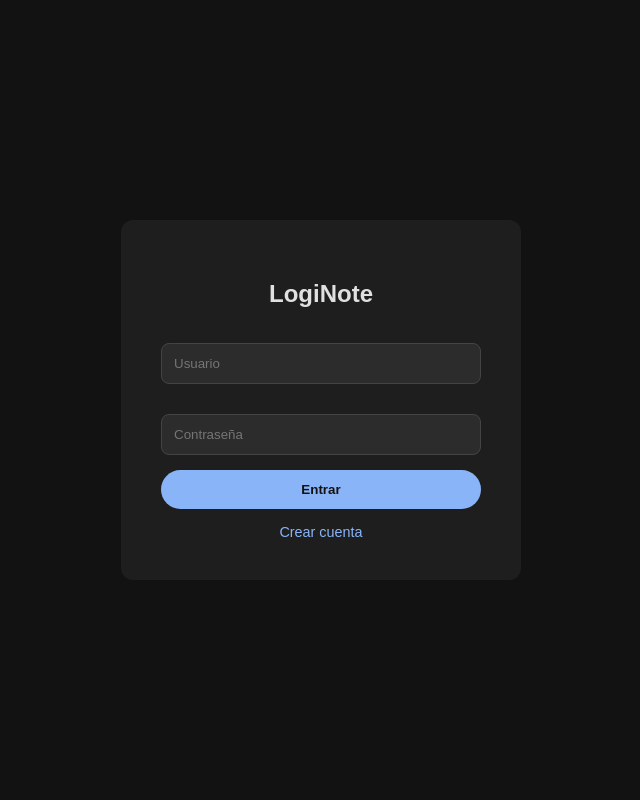
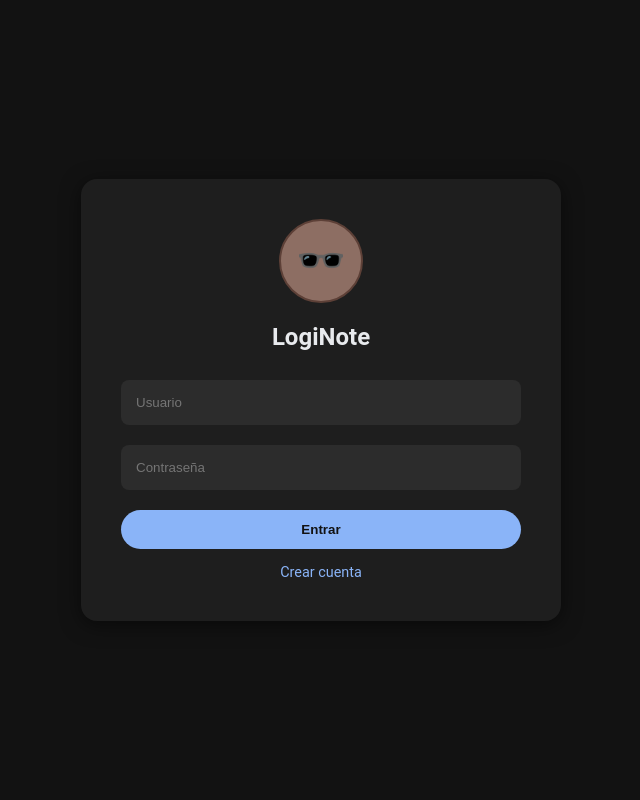
Before and after one commit to Regissalt/LogiNote, a Flask app: page /login in a window 1280 px wide. Shown: the whole page, without its empty margins (319-959 px from the left). Run offline with Flask 3, Linux system fonts and the light colour scheme.

Commit message:
Add files via upload

```diff
--- a/static/style.css
+++ b/static/style.css
@@ -59,67 +59,6 @@ button {
     border-radius: 20px;
     cursor: pointer;
     font-weight: bold;
-    margin-top: 10px;}
-    :root {
-    --bg: #121212;
-    --card: #1e1e1e;
-    --text: #e8eaed;
-    --accent: #8ab4f8;
-    --pantro: #8d6e63;
+    margin-top: 10px;
+    width: 100%;
 }
-
-body {
-    background-color: var(--bg);
-    color: var(--text);
-    font-family: 'Roboto', sans-serif;
-    display: flex;
-    justify-content: center;
-    align-items: center;
-    min-height: 100vh;
-    margin: 0;
-}
-
-.container {
-    background: var(--card);
-    padding: 40px;
-    border-radius: 16px;
-    width: 100%;
-    max-width: 400px;
-    box-shadow: 0 4px 20px rgba(0,0,0,0.5);
-    text-align: center;
-}
-
-.pantro-avatar {
-    width: 80px;
-    height: 80px;
-    background: var(--pantro);
-    border-radius: 50%;
-    margin: 0 auto 20px;
-    display: flex;
-    justify-content: center;
-    align-items: center;
-    font-size: 40px;
-    border: 2px solid #5d4037;
-}
-
-input {
-    width: 100%;
-    background: #2c2c2c;
-    border: none;
-    border-radius: 8px;
-    color: white;
-    padding: 15px;
-    margin: 10px 0;
-    box-sizing: border-box;
-}
-
-button {
-    background: var(--accent);
-    color: #121212;
-    border: none;
-    padding: 12px 25px;
-    border-radius: 20px;
-    cursor: pointer;
-    font-weight: bold;
-    margin-top: 10px;
-}
--- a/templates/login.html
+++ b/templates/login.html
@@ -3,23 +3,18 @@
 <head>
     <meta charset="UTF-8">
     <title>LogiNote | Login</title>
-    <style>
-        body { background-color: #121212; color: #e0e0e0; font-family: sans-serif; display: flex; justify-content: center; align-items: center; height: 100vh; margin: 0; }
-        .card { background: #1e1e1e; padding: 40px; border-radius: 12px; width: 320px; text-align: center; }
-        input { width: 100%; padding: 12px; margin: 15px 0; background: #2c2c2c; border: 1px solid #444; color: white; border-radius: 8px; box-sizing: border-box; }
-        button { background: #8ab4f8; color: #121212; border: none; padding: 12px 20px; cursor: pointer; border-radius: 20px; font-weight: bold; width: 100%; }
-        a { color: #8ab4f8; font-size: 0.9em; text-decoration: none; display: block; margin-top: 15px; }
-    </style>
+    <link rel="stylesheet" href="{{ url_for('static', filename='style.css') }}">
 </head>
 <body>
-    <div class="card">
+    <div class="container">
+        <div class="pantro-avatar">🕶️</div>
         <h2>LogiNote</h2>
         <form method="POST">
             <input type="text" name="username" placeholder="Usuario" required>
             <input type="password" name="password" placeholder="Contraseña" required>
             <button type="submit">Entrar</button>
         </form>
-        <a href="/register">Crear cuenta</a>
+        <a href="/register" style="color: #8ab4f8; font-size: 0.9em; text-decoration: none; display: block; margin-top: 15px;">Crear cuenta</a>
     </div>
 </body>
 </html>
```
Also changed, not shown: templates/register.html (+3 -8 lines).
